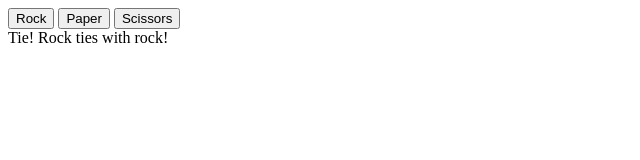
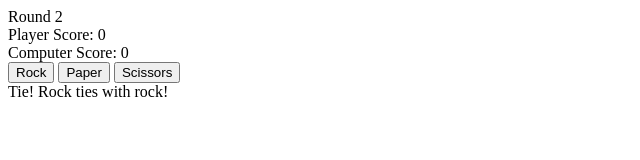
Before and after one commit to nicolasmatthewlee/rock_paper_scissors, a plain HTML site: page index.html in a window 1280 px wide. Both pictures are taken after a click on the button "Rock". Shown: the whole page, without its empty margins (0-640 px from the left). Drawn offline with Linux system fonts and the light colour scheme.

Commit message:
added round tracking and player and computer score tracking

```diff
--- a/index.html
+++ b/index.html
@@ -8,12 +8,18 @@
 </head>
 <body>
 
+    <div id="round">Round 1</div>
+    <div id="player_score">Player Score: 0</div>
+    <div id="computer_score">Computer Score: 0</div>
+
     <button id="rock">Rock</button>
     <button id="paper">Paper</button>
     <button id="scissors">Scissors</button>
 
     <div id="resultlabel"></div>
 
+
+
     <script src="scripting.js"></script>
 </body>
 </html>
--- a/scripting.js
+++ b/scripting.js
@@ -5,6 +5,14 @@ const resultlabel = document.querySelector('#resultlabel');
 const rock_button = document.querySelector('#rock');
 const paper_button = document.querySelector('#paper');
 const scissors_button = document.querySelector('#scissors');
+
+const round_label = document.querySelector('#round');
+const player_score_label = document.querySelector('#player_score');
+const computer_score_label = document.querySelector('#computer_score');
+
+let round = 1;
+let player_score=0;
+let computer_score=0;
 
 function getComputerChoice() {
     // Math.floor returns the greatest integer <= its argument
@@ -37,7 +45,7 @@ function playRound(player_selection) {
         resultlabel.textContent=`Tie! ${player_selection.charAt(0).toUpperCase()+player_selection.slice(1)} ties with ${computer_selection}!`
     } else {
         if (player_selection == 'rock' && computer_selection == 'paper') {
-            resultlabel.textContent='You Lose! Rock loses to paper!';
+            resultlabel.textContent='You lose! Rock loses to paper!';
         } else if (player_selection == 'rock' && computer_selection == 'scissors') {
             resultlabel.textContent='You win! Rock beats scissors!';
         } else if (player_selection == 'scissors' && computer_selection == 'rock') {
@@ -50,6 +58,19 @@ function playRound(player_selection) {
             resultlabel.textContent='You lose! Paper loses to scissors!';
         }
     }
+
+    // update score and round number
+    if (resultlabel.textContent.includes('You win')) {
+        player_score++;
+        player_score_label.textContent=`Player score: ${player_score}`;
+    } else if (resultlabel.textContent.includes('You lose')) {
+        computer_score++;
+        computer_score_label.textContent=`Computer score: ${computer_score}`;
+    }
+
+    round++;
+    round_label.textContent = `Round ${round}`
+
 }
 
 rock_button.addEventListener('click',() => {playRound('rock')});
```
